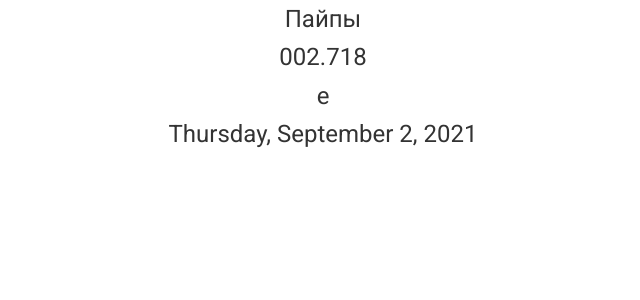
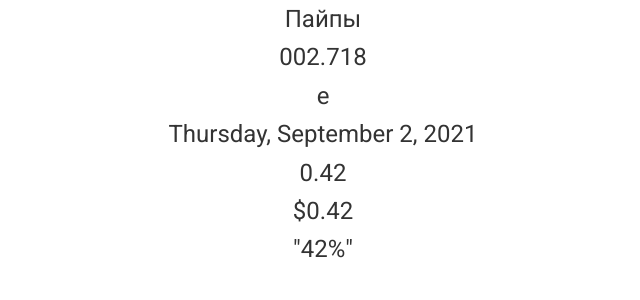
Before and after one commit to alex00788/angular-course, an Angular app: page / in a window 1280 px wide. Shown: the top 300 px of the page, without its empty margins (317-957 px from the left). Built offline with nearby package versions, Linux system fonts and the light colour scheme.

Commit message:
еще пару пайпов

```diff
--- a/src/app/app.component.html
+++ b/src/app/app.component.html
@@ -3,3 +3,7 @@
 <p>{{per | uppercase | lowercase | titlecase| slice:1:2}}</p>
 
 <p>{{date | date: 'fullDate'}}</p>
+
+<p>{{per2}}</p>
+<p>{{per2 | currency}}</p>
+<p>{{per2 | percent | json}}</p>
--- a/src/app/app.component.ts
+++ b/src/app/app.component.ts
@@ -11,5 +11,5 @@ export class AppComponent  {
   e: number = Math.E
   per = 'hellow bro'
   date: Date = new Date()
-
+  per2 = 0.42
 }
```
Also changed, not shown: src/projekt.txt.
